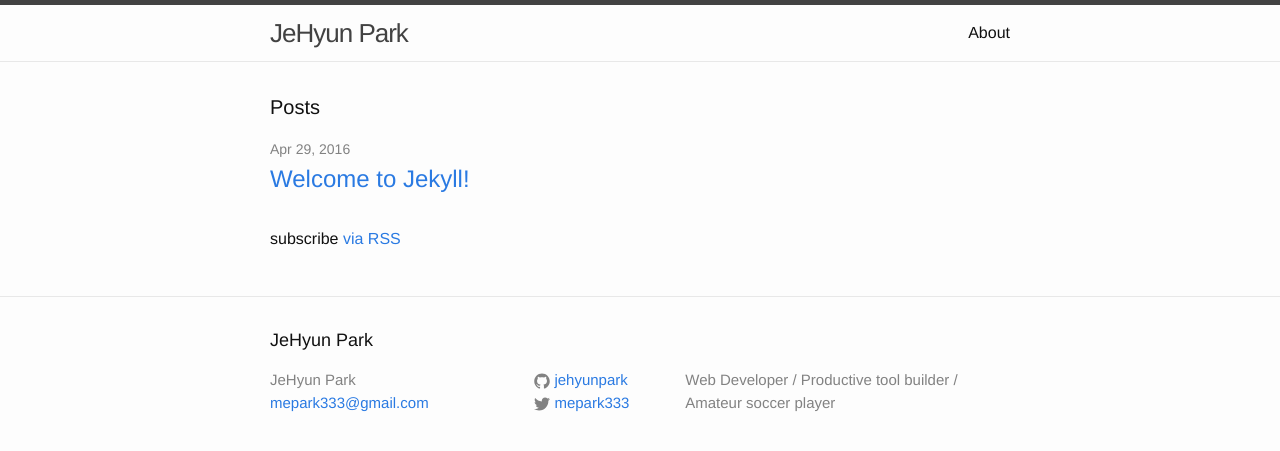
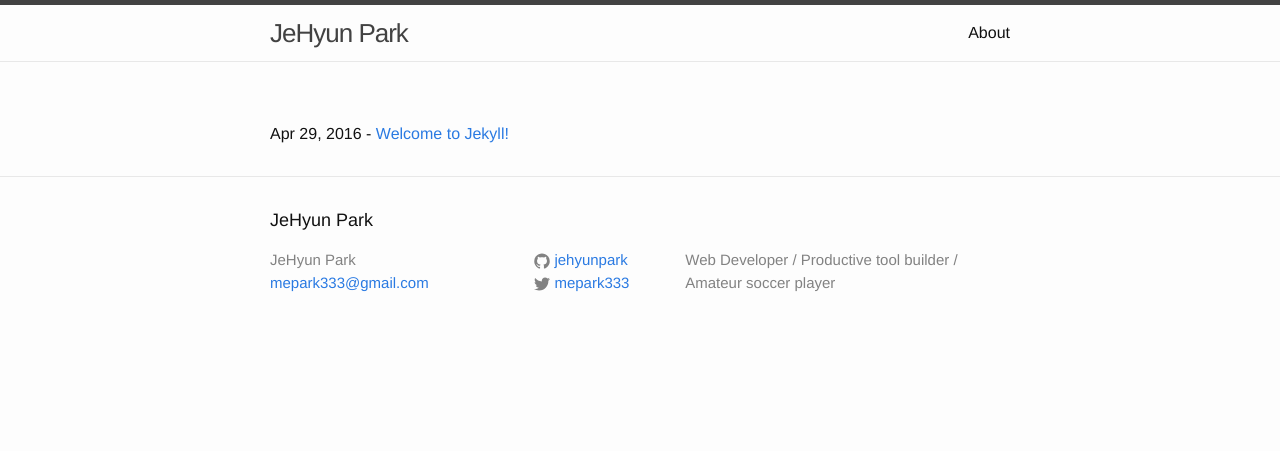
Before and after one commit to jehyunpark/jehyunpark.github.io, a Jekyll site: the page built from index.html, in a window 1280 px wide. Shown: the top 451 px of the page. Built offline with Jekyll 4.4.1, drawn with Linux system fonts in a browser that asks for light colours.

Commit message:
Make index simple

```diff
--- a/_sass/_layout.scss
+++ b/_sass/_layout.scss
@@ -184,10 +184,10 @@
     }
 }
 
-.post-meta {
-    font-size: $small-font-size;
-    color: $grey-color;
-}
+// .post-meta {
+//     font-size: $small-font-size;
+//     color: $grey-color;
+// }
 
 .post-link {
     display: block;
--- a/index.html
+++ b/index.html
@@ -4,20 +4,16 @@ layout: default
 
 <div class="home">
 
-  <h1 class="page-heading">Posts</h1>
-
   <ul class="post-list">
     {% for post in site.posts %}
       <li>
-        <span class="post-meta">{{ post.date | date: "%b %-d, %Y" }}</span>
-
-        <h2>
-          <a class="post-link" href="{{ post.url | prepend: site.baseurl }}">{{ post.title }}</a>
-        </h2>
+        </div>
+        <span class="post-meta">{{ post.date | date: "%b %-d, %Y" }}</span> - <a href="{{ post.url | prepend: site.baseurl }}">{{ post.title }}</a>
+          <div>
       </li>
     {% endfor %}
   </ul>
 
-  <p class="rss-subscribe">subscribe <a href="{{ "/feed.xml" | prepend: site.baseurl }}">via RSS</a></p>
+  <!-- <p class="rss-subscribe">subscribe <a href="{{ "/feed.xml" | prepend: site.baseurl }}">via RSS</a></p> -->
 
 </div>
```
